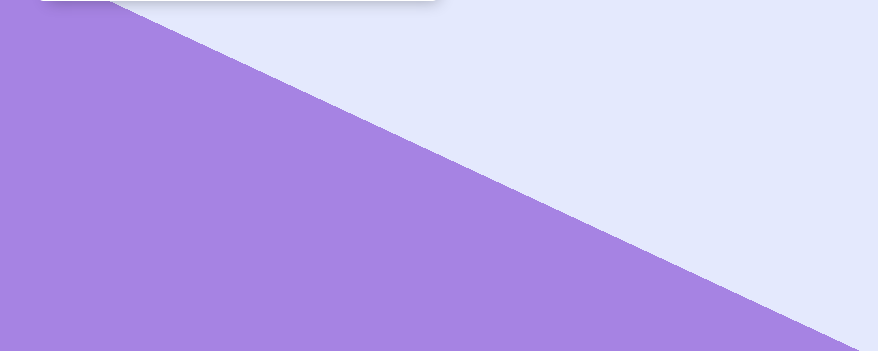
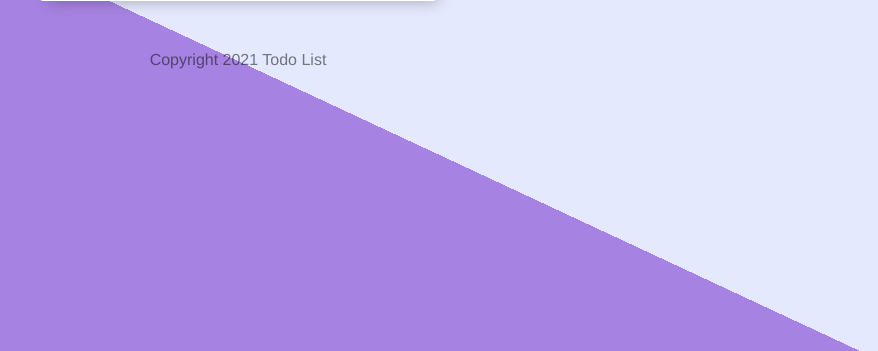
Before and after one commit to samko945/todo-list, a Node server app: page / in a window 1280 px wide. Shown: the part 439-790 px from the top of the page, without its empty margins (402-1280 px from the left). Run offline with Node 20, Linux system fonts and the light colour scheme.

Commit message:
created header.ejs and footer.ejs

```diff
--- /dev/null
+++ b/views/footer.ejs
@@ -0,0 +1,5 @@
+	<footer>
+        Copyright 2021 Todo List
+    </footer>
+    </body>
+</html>
--- /dev/null
+++ b/views/header.ejs
@@ -0,0 +1,10 @@
+<!DOCTYPE html>
+<html lang="en">
+	<head>
+		<meta charset="UTF-8" />
+		<meta http-equiv="X-UA-Compatible" content="IE=edge" />
+		<meta name="viewport" content="width=device-width, initial-scale=1.0" />
+		<title>Todo List</title>
+		<link rel="stylesheet" href="css/styles.css" />
+	</head>
+	<body>
--- a/views/list.ejs
+++ b/views/list.ejs
@@ -1,13 +1,4 @@
-<!DOCTYPE html>
-<html lang="en">
-	<head>
-		<meta charset="UTF-8" />
-		<meta http-equiv="X-UA-Compatible" content="IE=edge" />
-		<meta name="viewport" content="width=device-width, initial-scale=1.0" />
-		<title>Todo List</title>
-		<link rel="stylesheet" href="css/styles.css" />
-	</head>
-	<body>
+<%- include("header") %>
 		<div id="heading" class="box">
 			<h1><%= listTitle %></h1>
 		</div>
@@ -24,5 +15,4 @@
 				<button type="submit" name="list" value="<%= listTitle %>">+</button>
 			</form>
 		</div>
-	</body>
-</html>
+<%- include("footer") %>
```
